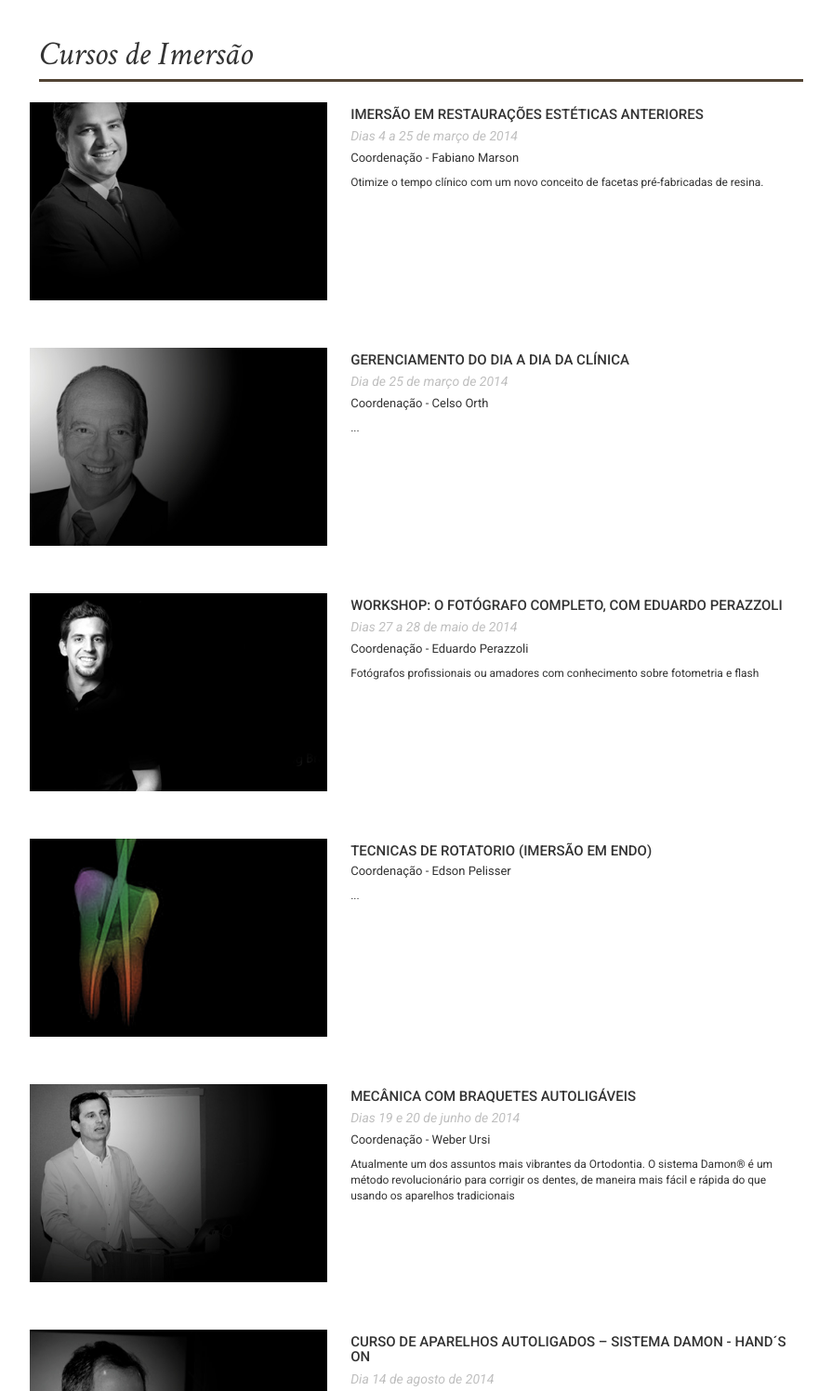
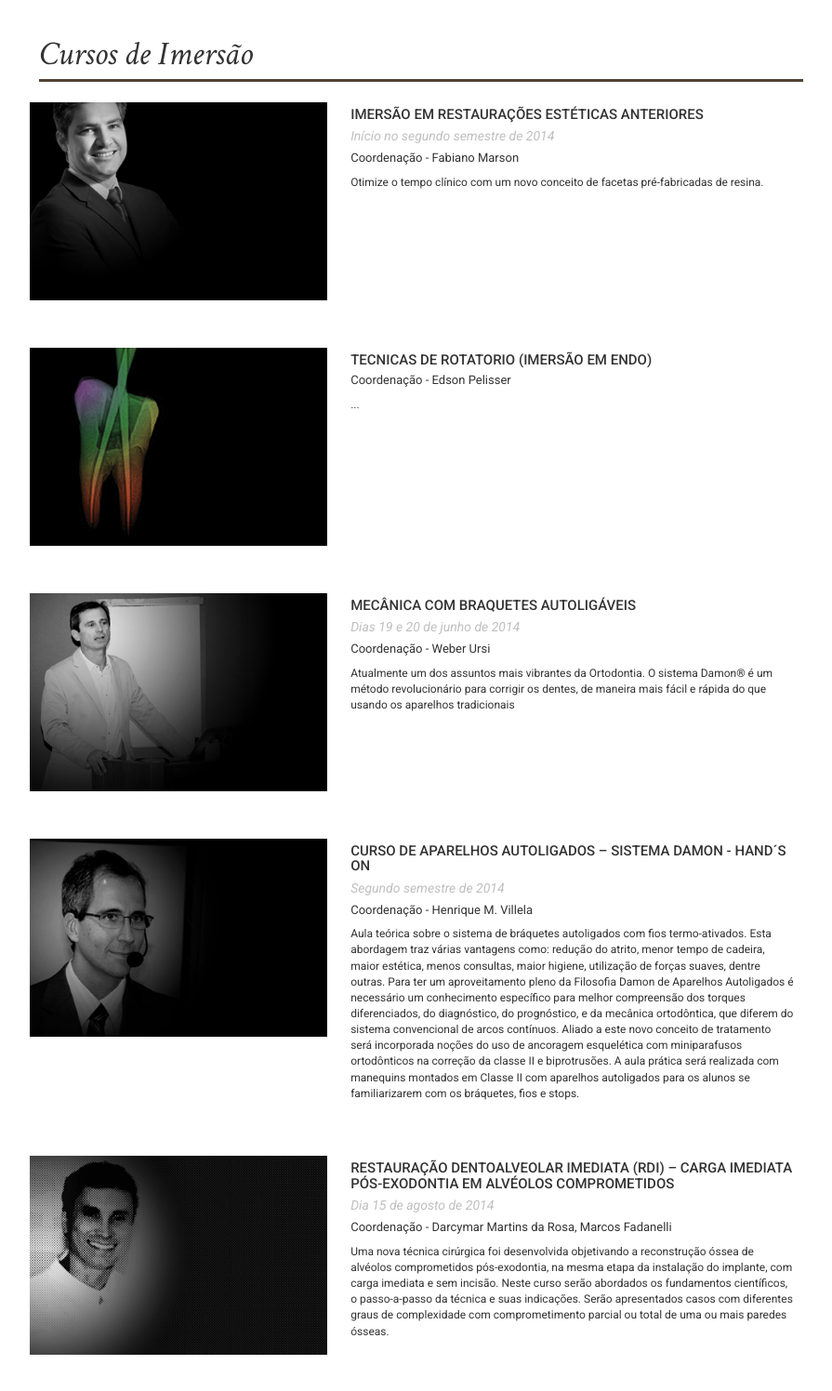
Before and after one commit to dentalpress/saa.portal, a plain HTML site: page index.html in a window 1280 px wide. Shown: the part 3980-5476 px from the top of the page at 93% size, without its empty margins (284-1179 px from the left). Drawn offline with Linux system fonts and the light colour scheme; no server answers.

Commit message:
HTML/#cursos: Esconde cursos e aplica coreções

```diff
--- a/index.html
+++ b/index.html
@@ -457,14 +457,15 @@
                             <!-- Box com as informações principais -->
                             <div class="curso-group-item-text media-body">
                                 <h2 class="titulo">Imersão em restaurações estéticas anteriores</h2>
-                                <p class="data">Dias 4 a 25 de março de 2014</p>
+                                <p class="data">Início no segundo semestre de 2014</p>
                                 <p class="cordenacao">Coordenação - Fabiano Marson</p>
                                 <p class="resumo">Otimize o tempo clínico com um novo conceito de facetas pré-fabricadas de resina.<p>
                             </div>
                         </div>
 
+                        <!-- Removido dia 09/06/2014
                         <div class="curso-group-item media" data-url-position="home-imersao-cursos-dia_dia_clinica">
-                            <!-- Imagem lateral -->
+                            <!-- Imagem lateral --/>
                             <div href class="curso-group-item-imagem pull-left">
                                 <img src="assets/contents/imersao/dia_dia_clinica/home/imersao-dia_dia_clinica-capa.jpg">
 
@@ -472,7 +473,7 @@
                                 <a href="imersao/dia_dia_clinica/#inscricao" class="btn btn-info btn-sm">Inscreva-se</a>
                             </div>
 
-                            <!-- Box com as informações principais -->
+                            <!-- Box com as informações principais --/>
                             <div class="curso-group-item-text media-body">
                                 <h2 class="titulo">Gerenciamento do dia a dia da Clínica</h2>
                                 <p class="data">Dia de 25 de março de 2014</p>
@@ -480,9 +481,11 @@
                                 <p class="resumo">...</p>
                             </div>
                         </div>
+                        -->
 
+                        <!-- Removido dia 09/06/2014
                         <div class="curso-group-item media" data-url-position="home-imersao-cursos-workshop_fotografo_completo">
-                            <!-- Imagem lateral -->
+                            <!-- Imagem lateral --/>
                             <div href class="curso-group-item-imagem pull-left">
                                 <img src="assets/contents/imersao/workshop_fotografo_completo/home/imersao-workshop_fotografo_completo-capa.jpg">
 
@@ -490,7 +493,7 @@
                                 <a href="imersao/workshop_fotografo_completo/#inscricao" class="btn btn-info btn-sm">Inscreva-se</a>
                             </div>
 
-                            <!-- Box com as informações principais -->
+                            <!-- Box com as informações principais --/>
                             <div class="curso-group-item-text media-body">
                                 <h2 class="titulo">Workshop: O fotógrafo completo, com Eduardo Perazzoli</h2>
                                 <p class="data">Dias 27 a 28 de maio de 2014</p>
@@ -498,6 +501,7 @@
                                 <p class="resumo">Fotógrafos profissionais  ou amadores com conhecimento sobre  fotometria e flash</p>
                             </div>
                         </div>
+                        -->
 
                         <div class="curso-group-item media" data-url-position="home-imersao-cursos-tecnicas_rotatorio">
                             <!-- Imagem lateral -->
@@ -569,7 +573,7 @@
                             <!-- Box com as informações principais -->
                             <div class="curso-group-item-text media-body">
                                 <h2 class="titulo">Curso de Aparelhos Autoligados – Sistema  Damon - Hand´s On</h2>
-                                <p class="data">Dia 14 de agosto de 2014</p>
+                                <p class="data">Segundo semestre de 2014</p>
                                 <p class="cordenacao">Coordenação - Henrique M. Villela</p>
                                 <p class="resumo">Aula teórica sobre o sistema de bráquetes autoligados com fios termo-ativados. Esta abordagem traz várias vantagens como: redução do atrito, menor tempo de cadeira, maior estética, menos consultas, maior higiene, utilização de forças suaves, dentre outras. Para ter um aproveitamento pleno da Filosofia Damon de Aparelhos Autoligados é necessário um conhecimento específico para melhor compreensão dos torques diferenciados, do diagnóstico, do prognóstico, e da mecânica ortodôntica, que diferem do sistema convencional de arcos contínuos.  Aliado a este novo conceito de tratamento será incorporada noções do uso de ancoragem esquelética com miniparafusos ortodônticos na correção da classe II e biprotrusões. A aula prática será realizada com manequins montados em Classe II com aparelhos autoligados para os alunos se familiarizarem com os bráquetes, fios e stops.</p>
                             </div>
@@ -808,8 +812,9 @@
                             </div>
                         </div>
 
+                        <!-- removido em 09/06/2014
                         <div class="curso-group-item media" data-url-position="home-modulares-cursos-ortodontia_preventiva">
-                            <!-- Imagem lateral -->
+                            <!-- Imagem lateral --/>
                             <div href class="curso-group-item-imagem pull-left">
                                 <img src="assets/contents/modulares/ortodontia_preventiva/home/modulares-ortodontia_preventiva-capa.jpg">
 
@@ -817,7 +822,7 @@
                                 <a href="modulares/ortodontia_preventiva/#inscricao" class="btn btn-info btn-sm">Inscreva-se</a>
                             </div>
 
-                            <!-- Box com as informações principais -->
+                            <!-- Box com as informações principais --/>
                             <div class="curso-group-item-text media-body">
                                 <h2 class="titulo">Ortodontia Preventiva</h2>
                                 <p class="data">Início 11 de agosto de 2014</p>
@@ -825,6 +830,8 @@
                                 <p class="resumo">...</p>
                             </div>
                         </div>
+                        -->
+
                     </div>
                 </div>
             </div>
```
